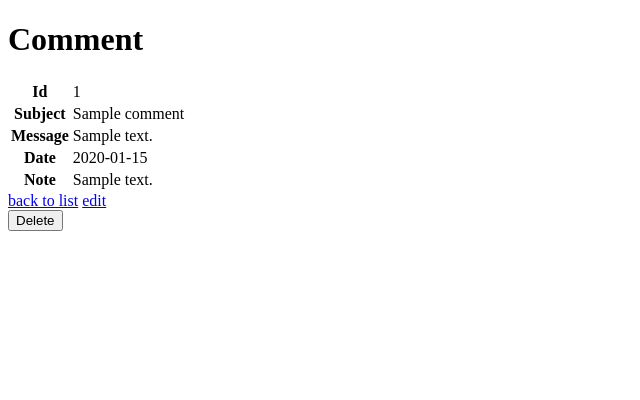
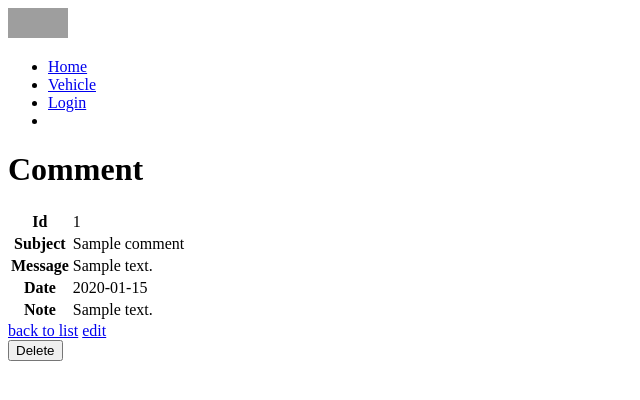
Before and after one commit to kalbespy/hackathon2, a Symfony app: template templates/comment/show.html.twig in a window 1280 px wide. Shown: the top 400 px of the page, without its empty margins (0-640 px from the left). Run offline with Twig, Linux system fonts and the light colour scheme; the template is opened without the code that fills it: most values are stand-ins (such as "Sample title", 1, 10 or a date in 2020); some libraries are stand-ins or nearby versions; grey boxes are pictures that could not be loaded.

Commit message:
adding navbar and center item

```diff
--- a/templates/base.html.twig
+++ b/templates/base.html.twig
@@ -17,6 +17,34 @@
 			{{ encore_entry_script_tags('app') }}
 		{% endblock %}
 	</head>
+	<div class="container-fluid">
+		<div class="row">
+			<nav class="navbar navbar-expand-lg bg-warning">
+
+				<div class="collapse container-fluid navbar-collapse justify-content-center" id="navbarNav">
+					<a class="navbar-brand" href="#">
+						<img src="{{ asset('/build/images/Groupe-7.png') }}" class="img-logo mx-3" alt="Logo" width="60" height="30">
+					</a>
+					<ul class="navbar-nav">
+						<li class="nav-item active">
+							<a class="nav-link" href="#">
+								<span class="sr-only">Home</span>
+							</a>
+						</li>
+						<li class="nav-item active">
+							<a class="nav-link" href="#">Vehicle</a>
+						</li>
+						<li class="nav-item active">
+							<a class="nav-link" href="#">Login</a>
+						</li>
+						<li class="nav-item">
+							<a class="nav-link" href="#"></a>
+						</li>
+					</ul>
+				</div>
+			</nav>
+		</div>
+	</div>
 	<body>
 		{% block body %}{% endblock %}
 	</body>
```
Also changed, not shown: assets/posters/Groupe-7.png (added), assets/styles/_nav.scss (added), 2 other files.
